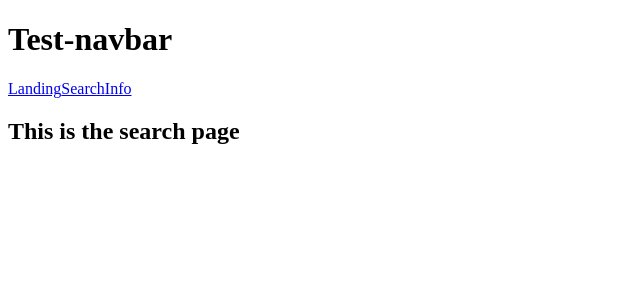
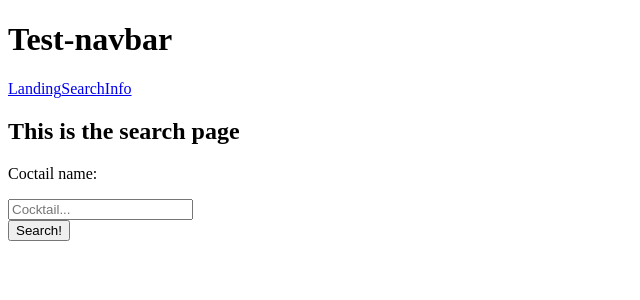
Before and after one commit to RikiRhen/JSX-Exercise4-CoctailAPI, a React (Vite) app: page /search in a window 1280 px wide. Shown: the top 300 px of the page, without its empty margins (0-640 px from the left). Built offline with nearby package versions, Linux system fonts and the light colour scheme.

Commit message:
Search by name correctly populates the coctailList state

```diff
--- a/src/index.ts
+++ b/src/index.ts
@@ -7,3 +7,4 @@ export * from "./pages/SearchPage";
 
 export * from "./router";
 export * from "./interfaces";
+export * from "./hooks/useCoctailLogic";
--- a/src/pages/CoctailInfoPage.tsx
+++ b/src/pages/CoctailInfoPage.tsx
@@ -3,13 +3,13 @@ import "../css/index.css";
 import { IDrink } from "../interfaces";
 import { useLocation } from "react-router-dom";
 
-interface ICoctailInfoPageProps{
+interface ICoctailInfoPageProps {
     focusedCoctail: IDrink | undefined;
 }
 
 export function CoctailInfoPage(): ReactElement {
     const location = useLocation();
-    const {focusedCoctail} = location.state as ICoctailInfoPageProps;
+    const { focusedCoctail } = location.state as ICoctailInfoPageProps;
 
     return (
         <section className="infoSection">
@@ -27,12 +27,12 @@ export function CoctailInfoPage(): ReactElement {
                         <div className="ingredients">
                             <ul className="ingredientList">
                                 {focusedCoctail?.ingredients.map((ingredient, index) => (
-                                    <li className="ingredientName" id={`ingredient-${index}`}>{ingredient}</li>
+                                    <li className="ingredientName" key={`ingredient-${index}`} id={`ingredient-${index}`}>{ingredient}</li>
                                 ))}
                             </ul>
                             <ul className="measurementList">
                                 {focusedCoctail?.measures.map((measurement, index) => (
-                                    <li className="measurement" id={`measurement-${index}`}>{measurement}</li>
+                                    <li className="measurement" key={`ingredient-${index}`} id={`measurement-${index}`}>{measurement}</li>
                                 ))}
                             </ul>
                         </div>
--- a/src/pages/LandingPage.tsx
+++ b/src/pages/LandingPage.tsx
@@ -1,5 +1,5 @@
 import { MouseEventHandler, ReactElement, useEffect } from "react";
-import { useCoctailLogic } from "../hooks/useCoctailLogic";
+import { useCoctailLogic } from "../index";
 import { Link } from "react-router-dom";
 
 export function LandingPage(): ReactElement {
--- a/src/pages/SearchPage.tsx
+++ b/src/pages/SearchPage.tsx
@@ -1,10 +1,37 @@
-import { ReactElement } from "react";
+import { ChangeEventHandler, MouseEventHandler, ReactElement, useState } from "react";
+import { useCoctailLogic } from "../index";
 
-export function SearchPage(): ReactElement{
+export function SearchPage(): ReactElement {
+    const [inputValue, setInputNameValue] = useState<string>("");
+    const { getSearchedDrinks, setCoctailList, coctailList } = useCoctailLogic();
 
-    return(
+    const runFetch = async (url: string) => {
+        const drinks = await getSearchedDrinks(url);
+        const newDrinkList = Array.from(drinks);
+        setCoctailList(newDrinkList);
+    };
+
+    const handleOnSubmit: MouseEventHandler<HTMLButtonElement> = (e) => {
+        e.preventDefault();
+        const url: string = `https://www.thecocktaildb.com/api/json/v1/1/search.php?s=${inputValue}`
+        runFetch(url);
+    }
+
+    const handleSearchByNameChange: ChangeEventHandler<HTMLInputElement> = (e) => {
+        setInputNameValue(e.target.value);
+    }
+
+
+    return (
         <section className="searchSection">
             <h1>This is the search page</h1>
+            <form className="searchForm">
+                <div className="byNameDiv">
+                    <p>Coctail name:</p>
+                    <input type="text" className="searchByNameInputField" placeholder="Cocktail..." onChange={handleSearchByNameChange} value={inputValue} />
+                </div>
+                <button className="btn" id="submitSearchButton" onClick={handleOnSubmit}>Search!</button>
+            </form>
         </section>
     )
 }
```
Also changed, not shown: src/context/CoctailProvider.tsx (+7 -7 lines).
